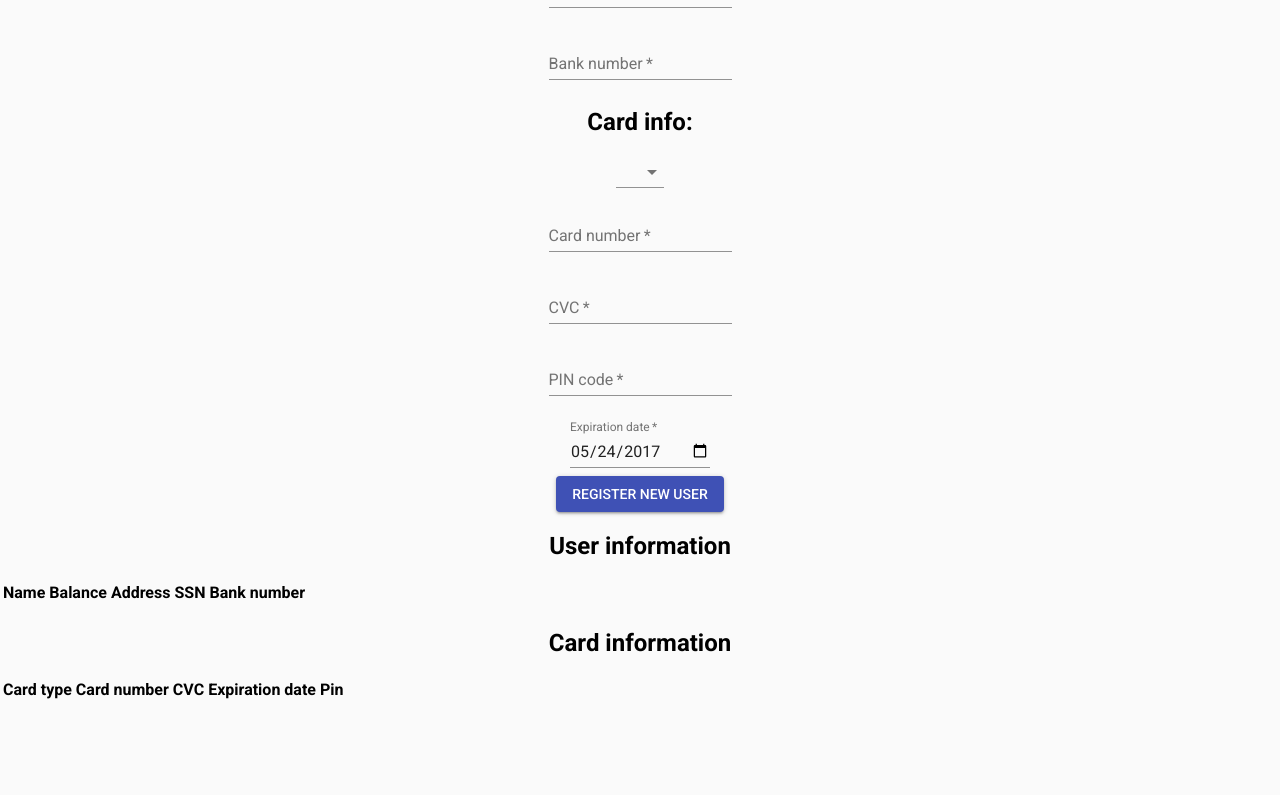
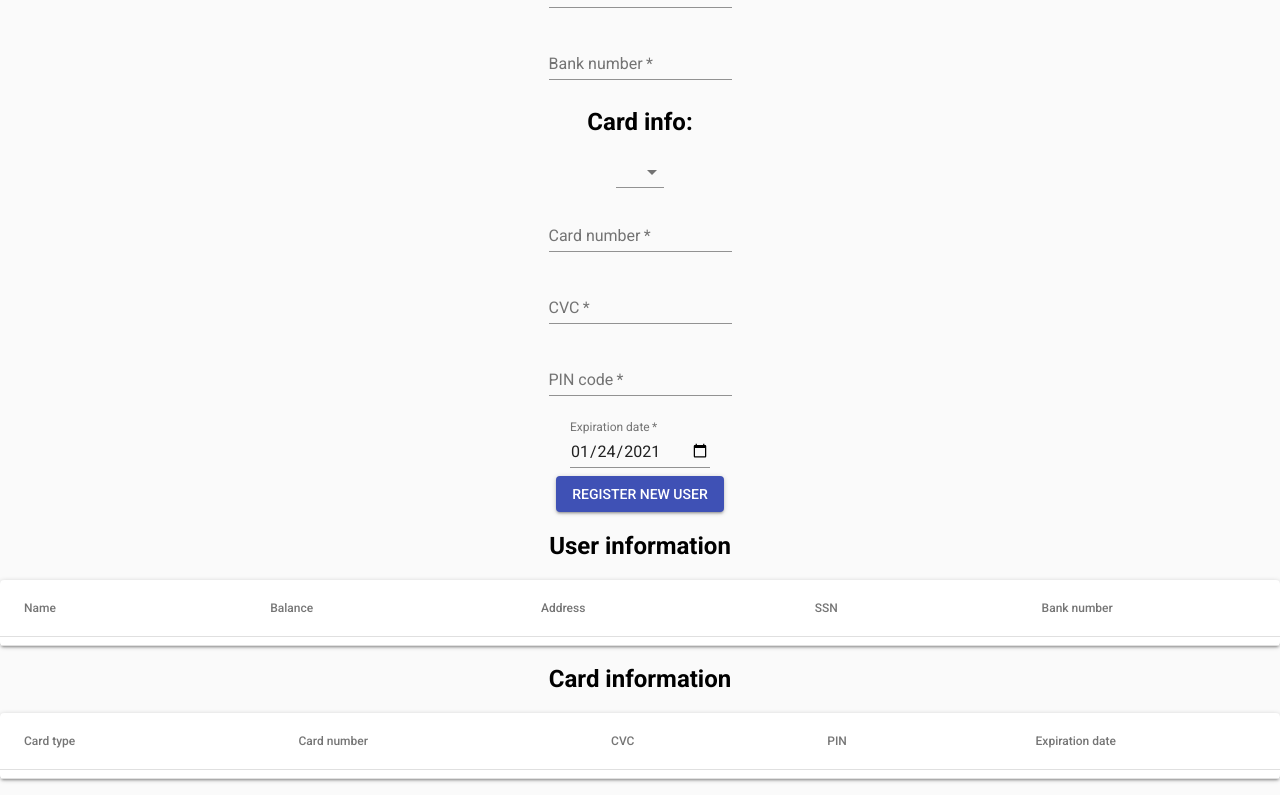
Before and after one commit to AndreasJacobsen/atm, a React (Create React App) app in the folder client/: page /newuser in a window 1280 px wide. Shown: the part 463-1258 px from the top of the page. Before the commit the page ends 1185 px from the top, so only its background shows below. Built offline with nearby package versions, Linux system fonts and the light colour scheme; no server answers.

Commit message:
Mindre endringer

```diff
--- a/client/src/components/newUser.jsx
+++ b/client/src/components/newUser.jsx
@@ -6,6 +6,12 @@ import TextField from '@material-ui/core/TextField';
 import axios from 'axios';
 import Select from '@material-ui/core/Select';
 import MenuItem from '@material-ui/core/MenuItem';
+import Table from '@material-ui/core/Table';
+import TableBody from '@material-ui/core/TableBody';
+import TableCell from '@material-ui/core/TableCell';
+import TableHead from '@material-ui/core/TableHead';
+import TableRow from '@material-ui/core/TableRow';
+import Paper from '@material-ui/core/Paper';
 
 class newuser extends React.Component {
   constructor() {
@@ -151,6 +157,11 @@ class newuser extends React.Component {
             className="tekstfelt"
             margin="normal"
             defaultValue={bankNumber}
+            onInput={e => {
+              e.target.value = Math.max(0, parseInt(e.target.value))
+                .toString()
+                .slice(0, 12);
+            }}
             name="bankNumber"
             type="number"
             onChange={e => this.handleEvent(e)}
@@ -220,7 +231,7 @@ class newuser extends React.Component {
             margin="normal"
             defaultValue={expirationDate}
             name="expirationDate"
-            defaultValue="2017-05-24"
+            defaultValue="2021-01-24"
             type="date"
             onChange={e => this.handleEvent(e)}
           />
@@ -231,39 +242,47 @@ class newuser extends React.Component {
         </form>
         <p>
           <h2>User information</h2>
-          <table>
-            <tr>
-              <th>Name</th>
-              <th>Balance</th>
-              <th>Address</th>
-              <th>SSN</th>
-              <th>Bank number</th>
-            </tr>
-            <tr>
-              <td>{this.state.name}</td>
-              <td>{this.state.balance}</td>
-              <td>{this.state.address}</td>
-              <td>{this.state.ssn}</td>
-              <td>{this.state.bankNumber}</td>
-            </tr>
-          </table>
+          <Paper>
+            <Table>
+              <TableHead>
+                <TableRow>
+                  <TableCell>Name</TableCell>
+                  <TableCell>Balance</TableCell>
+                  <TableCell>Address</TableCell>
+                  <TableCell>SSN</TableCell>
+                  <TableCell>Bank number</TableCell>
+                </TableRow>
+              </TableHead>
+              <TableBody>
+                <TableCell>{this.state.name}</TableCell>
+                <TableCell>{this.state.balance}</TableCell>
+                <TableCell>{this.state.address}</TableCell>
+                <TableCell>{this.state.ssn}</TableCell>
+                <TableCell>{this.state.bankNumber}</TableCell>
+              </TableBody>
+            </Table>
+          </Paper>
           <h2>Card information</h2>
-          <table>
-            <tr>
-              <th>Card type</th>
-              <th>Card number</th>
-              <th>CVC</th>
-              <th>Expiration date</th>
-              <th>Pin</th>
-            </tr>
-            <tr>
-              <td>{this.state.type}</td>
-              <td>{this.state.cardNumber}</td>
-              <td>{this.state.cvc}</td>
-              <td>{this.state.expirationDate}</td>
-              <td>{this.state.pin}</td>
-            </tr>
-          </table>
+          <Paper>
+            <Table>
+              <TableHead>
+                <TableRow>
+                  <TableCell>Card type</TableCell>
+                  <TableCell>Card number</TableCell>
+                  <TableCell>CVC</TableCell>
+                  <TableCell>PIN</TableCell>
+                  <TableCell>Expiration date</TableCell>
+                </TableRow>
+              </TableHead>
+              <TableBody>
+                <TableCell>{this.state.type}</TableCell>
+                <TableCell>{this.state.cardNumber}</TableCell>
+                <TableCell>{this.state.cvc}</TableCell>
+                <TableCell>{this.state.pin}</TableCell>
+                <TableCell>{this.state.expirationDate}</TableCell>
+              </TableBody>
+            </Table>
+          </Paper>
         </p>
       </React.Fragment>
     );
--- a/client/src/components/router.css
+++ /dev/null
@@ -1,3 +0,0 @@
-li {
-  list-style: none;
-}
--- a/client/src/components/router.jsx
+++ b/client/src/components/router.jsx
@@ -3,6 +3,8 @@ import { BrowserRouter as Router, Route, Link } from 'react-router-dom';
 import MoneyForm from './moneyForm';
 import logIn from './logIn';
 import newuser from './newUser';
+import AllUsers from './allUsers';
+
 const BasicExample = () => (
   <Router>
     <div>
@@ -23,6 +25,7 @@ const BasicExample = () => (
       <Route exact path="/" component={logIn} />
       <Route path="/moneyform" component={MoneyForm} />
       <Route path="/newuser" component={newuser} />
+      <Route path="/allusers" component={AllUsers} />
     </div>
   </Router>
 );
```
